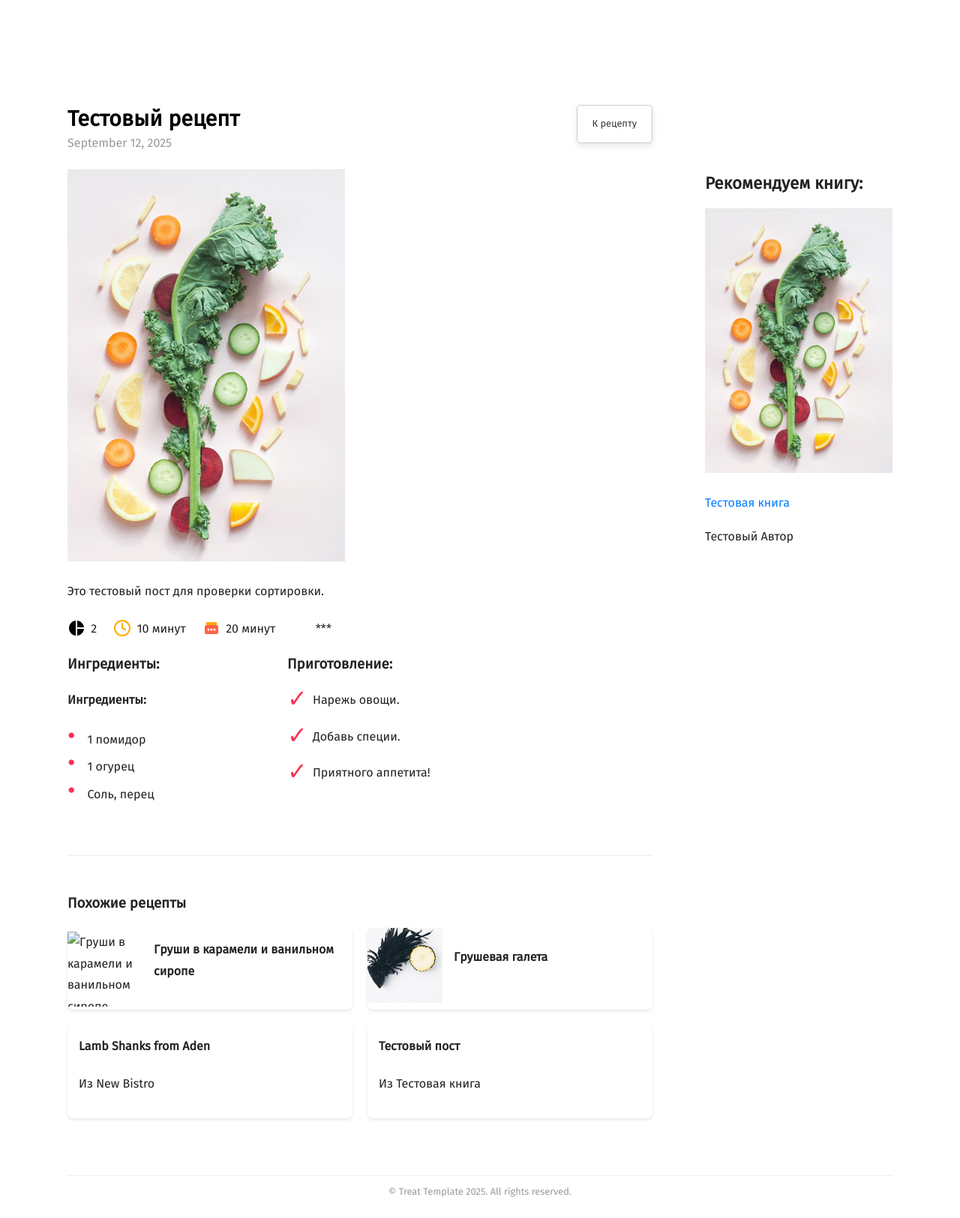
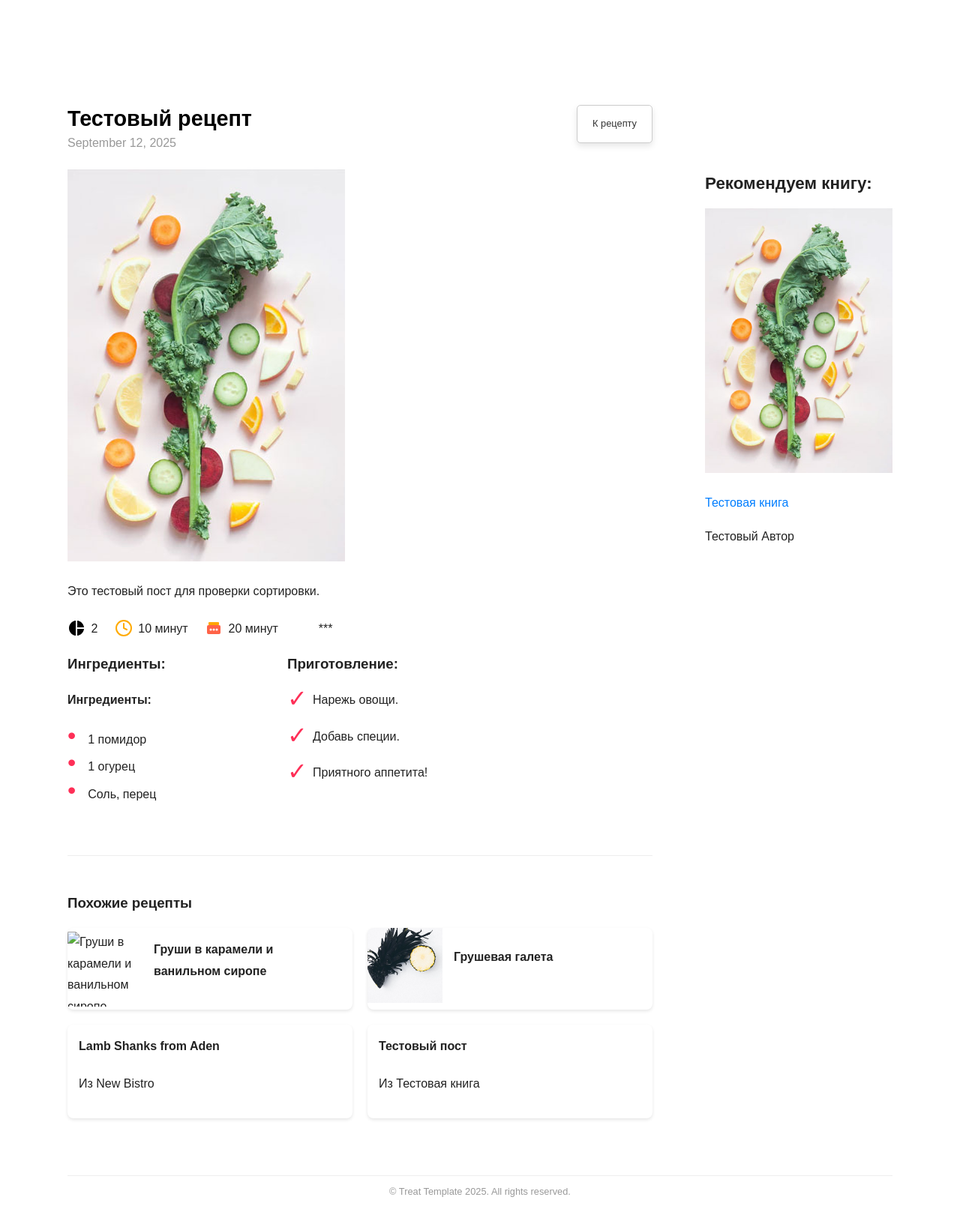
Before and after one commit to Helga1970/new-site, a Jekyll site: the page built from _recipes/2025-09-12-test-recept.md, in a window 1280 px wide. Shown: the whole page at 75% size. Built offline with Jekyll 4.4.1, drawn with Linux system fonts in a browser that asks for light colours; nearby versions of some CDN libraries; some web fonts are replaced.

Commit message:
Update blog.scss

```diff
--- a/_sass/blog.scss
+++ b/_sass/blog.scss
@@ -1,3 +1,7 @@
+body, p, .paragraph, .btn, .pagination .page-item .page-link,
+h1, h2, h3, h4, h5, h6 {
+	font-family: "CirceRounder", sans-serif;
+}
 .post {
 	h1 a {
 		color: #000;
```
